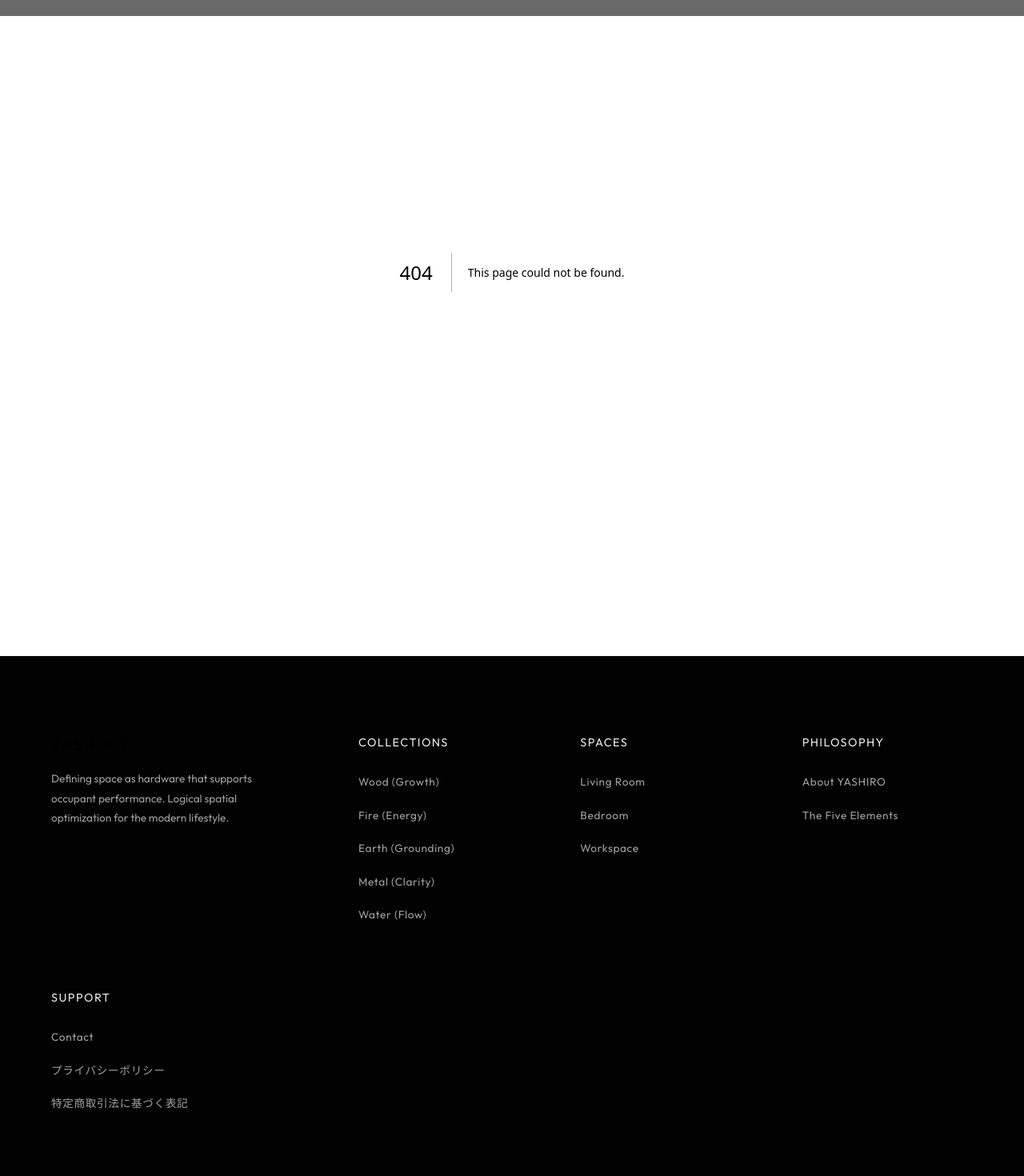
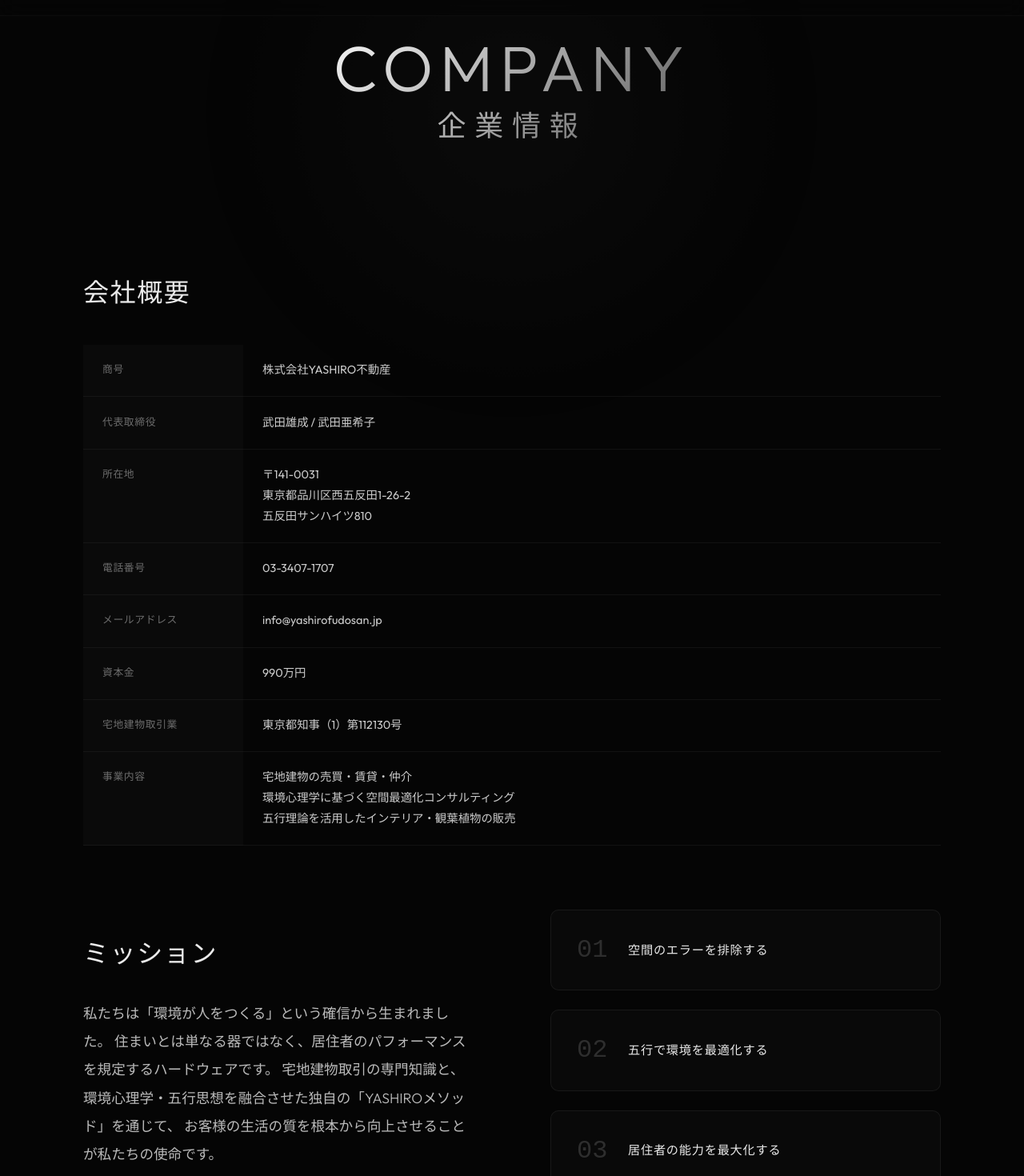
Before and after one commit to yashirofudosan/yashiro-ec-site, a Next.js app: page /company in a window 1280 px wide. Before the commit this address had no page. Shown: the part 60-1530 px from the top of the page at 80% size. Built offline with nearby package versions, Linux system fonts and the light colour scheme.

Commit message:
feat: update tokushoho with real company info, add /company page and footer links

```diff
--- /dev/null
+++ b/src/app/company/company.css
@@ -0,0 +1,85 @@
+.company-table {
+  width: 100%;
+  border-collapse: collapse;
+  font-size: 0.9rem;
+  line-height: 1.8;
+}
+
+.company-label {
+  padding: 1.2rem 1.5rem;
+  color: rgba(255, 255, 255, 0.4);
+  font-size: 0.8rem;
+  letter-spacing: 0.05em;
+  vertical-align: top;
+  width: 200px;
+  background: rgba(255, 255, 255, 0.02);
+  border-bottom: 1px solid rgba(255, 255, 255, 0.05);
+  white-space: nowrap;
+}
+
+.company-value {
+  padding: 1.2rem 1.5rem;
+  color: #ccc;
+  vertical-align: top;
+  border-bottom: 1px solid rgba(255, 255, 255, 0.05);
+}
+
+/* Accent Block */
+.company-accent-block {
+  display: flex;
+  flex-direction: column;
+  gap: 1.5rem;
+  justify-content: center;
+}
+
+.accent-item {
+  display: flex;
+  align-items: center;
+  gap: 1.5rem;
+  padding: 1.5rem 2rem;
+  border: 1px solid rgba(255, 255, 255, 0.06);
+  border-radius: 10px;
+  background: rgba(255, 255, 255, 0.02);
+  transition: all 0.3s ease;
+}
+
+.accent-item:hover {
+  border-color: rgba(255, 255, 255, 0.14);
+  background: rgba(255, 255, 255, 0.05);
+}
+
+.accent-num {
+  font-size: 2rem;
+  font-weight: 300;
+  color: rgba(255, 255, 255, 0.15);
+  min-width: 2.5rem;
+  font-family: monospace;
+}
+
+.accent-text {
+  font-size: 0.95rem;
+  color: var(--text-primary);
+  letter-spacing: 0.05em;
+}
+
+/* Mobile */
+@media (max-width: 768px) {
+  .company-label {
+    width: auto;
+    display: block;
+    white-space: normal;
+    padding-bottom: 0.3rem;
+  }
+  .company-value {
+    display: block;
+    padding-top: 0.3rem;
+  }
+  .company-table tr {
+    display: block;
+    padding: 1rem 0;
+    border-bottom: 1px solid rgba(255, 255, 255, 0.05);
+  }
+  .company-table tbody tr td {
+    border-bottom: none;
+  }
+}
--- /dev/null
+++ b/src/app/company/page.tsx
@@ -0,0 +1,90 @@
+import Link from "next/link";
+import "../philosophy/philosophy.css";
+import "./company.css";
+
+export const metadata = {
+  title: "企業情報 | YASHIRO",
+  description: "株式会社YASHIRO不動産の企業情報。宅地建物取引業・環境心理学に基づく空間最適化サービスを提供。",
+};
+
+const companyInfo = [
+  { label: "商号", value: "株式会社YASHIRO不動産" },
+  { label: "代表取締役", value: "武田雄成 / 武田亜希子" },
+  { label: "所在地", value: "〒141-0031\n東京都品川区西五反田1-26-2\n五反田サンハイツ810" },
+  { label: "電話番号", value: "03-3407-1707" },
+  { label: "メールアドレス", value: "info@yashirofudosan.jp" },
+  { label: "資本金", value: "990万円" },
+  { label: "宅地建物取引業", value: "東京都知事（1）第112130号" },
+  { label: "事業内容", value: "宅地建物の売買・賃貸・仲介\n環境心理学に基づく空間最適化コンサルティング\n五行理論を活用したインテリア・観葉植物の販売" },
+];
+
+export default function CompanyPage() {
+  return (
+    <main className="main-content philosophy-page">
+      <section className="philosophy-hero" style={{ height: "50vh" }}>
+        <div className="bg-glow"></div>
+        <h1 className="philosophy-title">
+          COMPANY
+          <span style={{ display: "block", fontSize: "0.45em", letterSpacing: "0.3em", marginTop: "0.5rem", fontWeight: 300 }}>
+            企業情報
+          </span>
+        </h1>
+        <p className="philosophy-subtitle">
+          株式会社YASHIRO不動産
+        </p>
+      </section>
+
+      <section className="philosophy-content" style={{ gap: "5rem", marginTop: "0" }}>
+        {/* Company Table */}
+        <div className="text-block">
+          <h2 style={{ marginBottom: "2.5rem" }}>会社概要</h2>
+          <table className="company-table">
+            <tbody>
+              {companyInfo.map(({ label, value }) => (
+                <tr key={label}>
+                  <td className="company-label">{label}</td>
+                  <td className="company-value" style={{ whiteSpace: "pre-line" }}>{value}</td>
+                </tr>
+              ))}
+            </tbody>
+          </table>
+        </div>
+
+        {/* Mission Statement */}
+        <div className="grid-layout fade-up">
+          <div className="text-block">
+            <h2>ミッション</h2>
+            <p>
+              私たちは「環境が人をつくる」という確信から生まれました。
+              住まいとは単なる器ではなく、居住者のパフォーマンスを規定するハードウェアです。
+              宅地建物取引の専門知識と、環境心理学・五行思想を融合させた独自の「YASHIROメソッド」を通じて、
+              お客様の生活の質を根本から向上させることが私たちの使命です。
+            </p>
+          </div>
+          <div className="company-accent-block fade-up">
+            <div className="accent-item">
+              <span className="accent-num">01</span>
+              <span className="accent-text">空間のエラーを排除する</span>
+            </div>
+            <div className="accent-item">
+              <span className="accent-num">02</span>
+              <span className="accent-text">五行で環境を最適化する</span>
+            </div>
+            <div className="accent-item">
+              <span className="accent-num">03</span>
+              <span className="accent-text">居住者の能力を最大化する</span>
+            </div>
+          </div>
+        </div>
+      </section>
+
+      <section className="philosophy-footer">
+        <h2>空間を、パフォーマンスの資産に。</h2>
+        <div style={{ display: "flex", gap: "1.5rem", flexWrap: "wrap", justifyContent: "center" }}>
+          <Link href="/about" className="action-btn hover-lift">YASHIROとは</Link>
+          <Link href="/contact" className="action-btn hover-lift">お問い合わせ</Link>
+        </div>
+      </section>
+    </main>
+  );
+}
--- a/src/components/Footer.tsx
+++ b/src/components/Footer.tsx
@@ -48,6 +48,7 @@ export default function Footer() {
           <h4>{t("footer.support")}</h4>
           <ul>
             <li><Link href="/contact">{t("footer.contact")}</Link></li>
+            <li><Link href="/company">企業情報</Link></li>
             <li><Link href="/legal/privacy">プライバシーポリシー</Link></li>
             <li><Link href="/legal/tokushoho">特定商取引法に基づく表記</Link></li>
           </ul>
```
Also changed, not shown: src/app/legal/tokushoho/page.tsx (+8 -8 lines).
